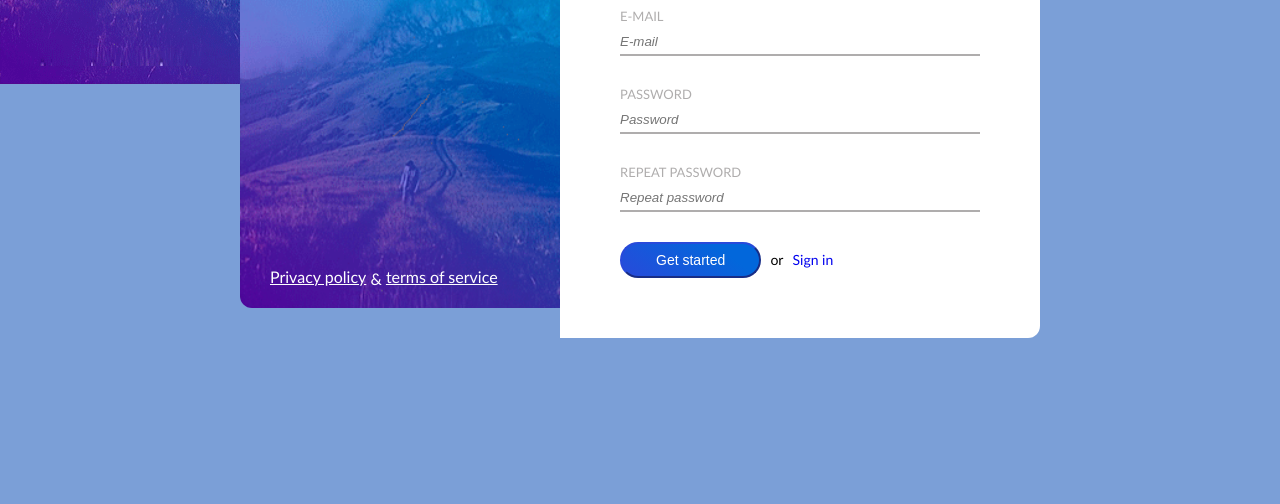
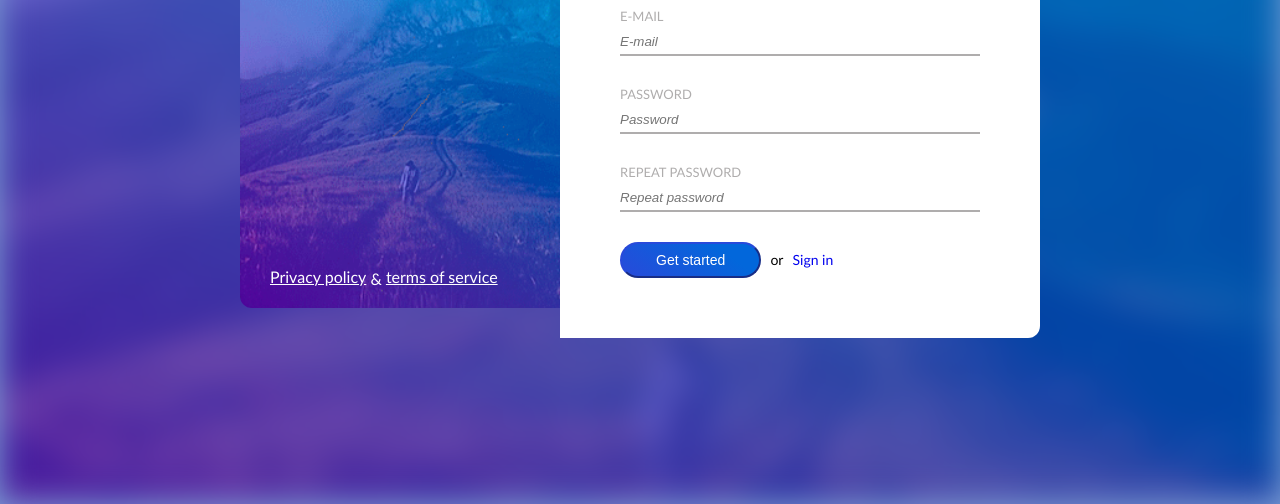
Before and after one commit to kauste/6-sign-up, a website: page index.html in a window 1280 px wide. Shown: the part 296-800 px from the top of the page. Drawn offline with Linux system fonts and the light colour scheme.

Commit message:
bacground: css'o update

```diff
--- a/css/main.css
+++ b/css/main.css
@@ -1,7 +1,28 @@
 body {
     height:100vh;
     position: relative;
+    /*background-image: url(../img/hill.png);
+    background-position: center;
+    background-size:cover;
+    background-repeat: no-repeat;
+    backdrop-filter: blur(4px)*/
 }
+
+.background-image {
+    width: 100%;
+    height:100%;
+    object-fit: cover;
+    object-position: center;
+    filter: blur(1rem)
+}
+/* .background-div {
+    background-image: url(../img/hill.png);
+    height:100%;
+    width:100%;
+    object-fit:cover;
+    object-position:center;
+    filter: blur(4px);*/
+
 .container {
     width: 800px;
     top:50%;
@@ -16,7 +37,6 @@ body {
     padding: 40px;
     background-color: rgb(69, 76, 162);
     background-image: url(../img/hill.png);
-    color: #fff;
     background-position: center;
     background-size:cover;
     background-repeat: no-repeat;
@@ -26,6 +46,7 @@ body {
     bottom: 30px;
     top:30px;
     left:0;
+    color: #fff;
 }
 
 .main-title {
```
